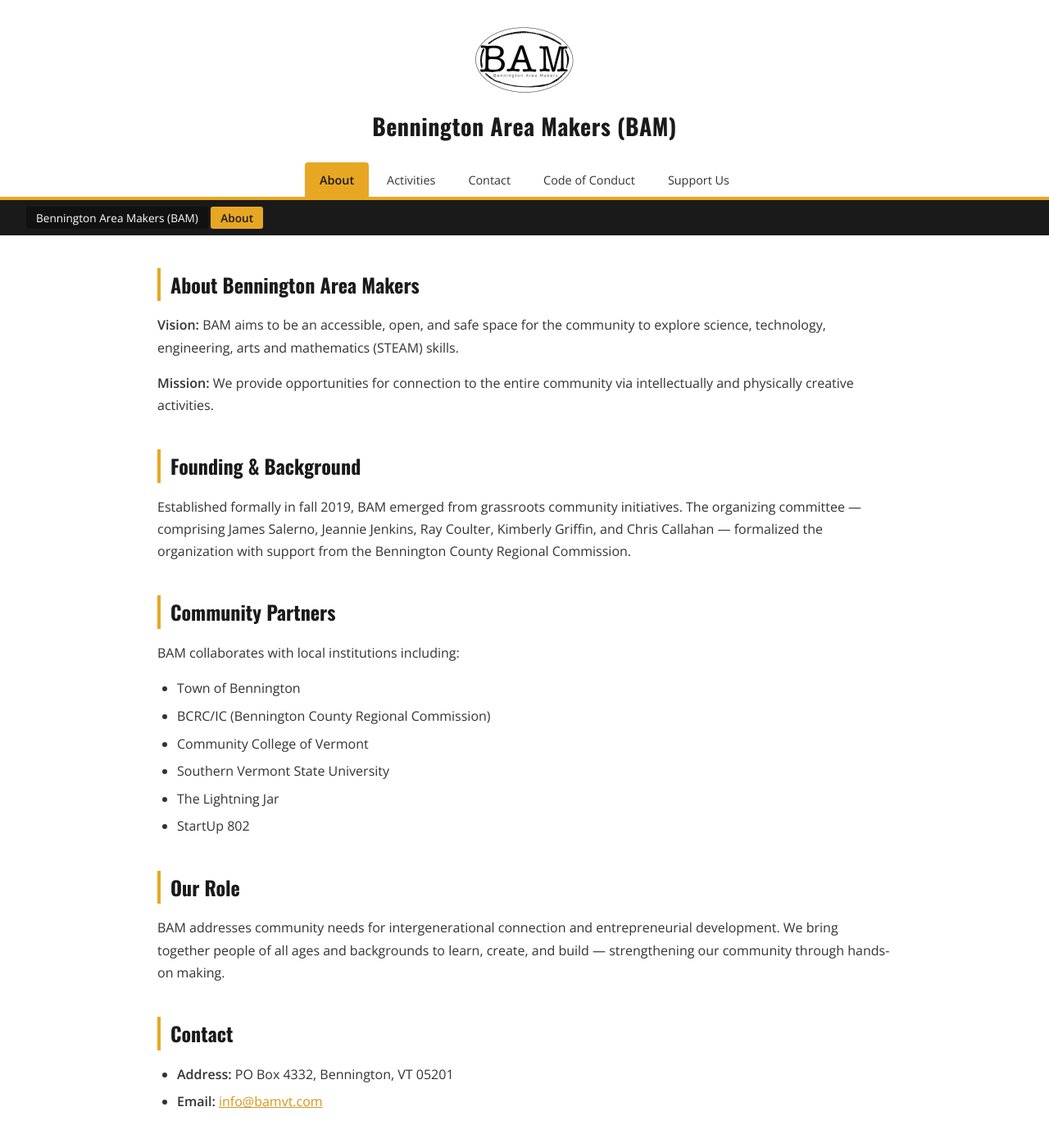
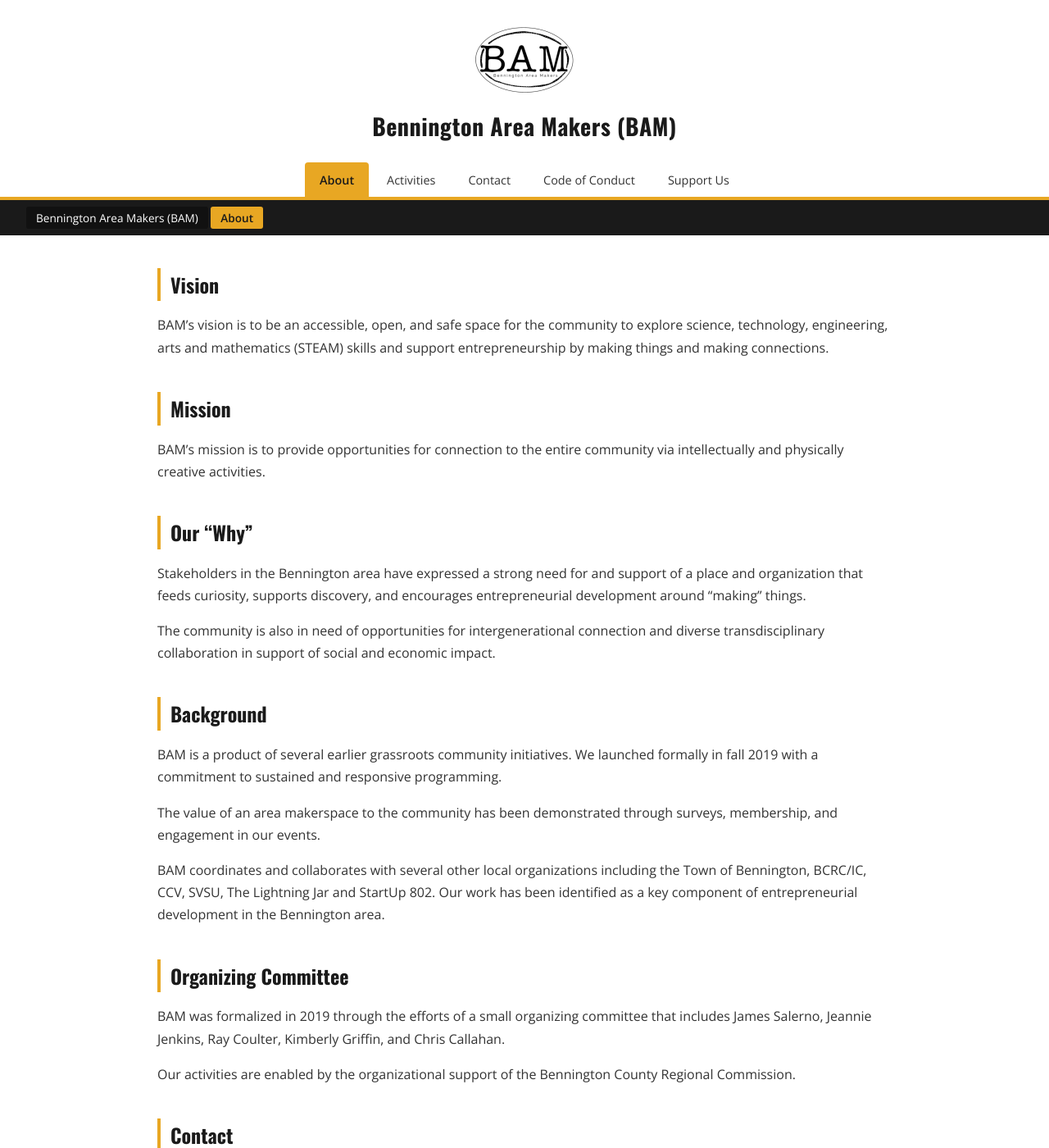
Before and after one commit to bennington-area-robotics/bamvt.com, a Jekyll site: the page built from about.md, in a window 1280 px wide and 1400 px high. Shown: the whole window at 82% size. Built offline with Jekyll 4.4.1, drawn with Linux system fonts in a browser that asks for light colours; some of the changed text lies outside the part shown.

Commit message:
updates about us

```diff
--- a/about.md
+++ b/about.md
@@ -3,32 +3,35 @@ layout: default
 title: About
 ---
 
-## About Bennington Area Makers
+## Vision
 
-**Vision:** BAM aims to be an accessible, open, and safe space for the community to explore science, technology, engineering, arts and mathematics (STEAM) skills.
+BAM's vision is to be an accessible, open, and safe space for the community to explore science, technology, engineering, arts and mathematics (STEAM) skills and support entrepreneurship by making things and making connections.
 
-**Mission:** We provide opportunities for connection to the entire community via intellectually and physically creative activities.
+## Mission
 
-## Founding & Background
+BAM's mission is to provide opportunities for connection to the entire community via intellectually and physically creative activities.
 
-Established formally in fall 2019, BAM emerged from grassroots community initiatives. The organizing committee — comprising James Salerno, Jeannie Jenkins, Ray Coulter, Kimberly Griffin, and Chris Callahan — formalized the organization with support from the Bennington County Regional Commission.
+## Our "Why"
 
-## Community Partners
+Stakeholders in the Bennington area have expressed a strong need for and support of a place and organization that feeds curiosity, supports discovery, and encourages entrepreneurial development around "making" things.
 
-BAM collaborates with local institutions including:
+The community is also in need of opportunities for intergenerational connection and diverse transdisciplinary collaboration in support of social and economic impact.
 
-- Town of Bennington
-- BCRC/IC (Bennington County Regional Commission)
-- Community College of Vermont
-- Southern Vermont State University
-- The Lightning Jar
-- StartUp 802
+## Background
 
-## Our Role
+BAM is a product of several earlier grassroots community initiatives. We launched formally in fall 2019 with a commitment to sustained and responsive programming.
 
-BAM addresses community needs for intergenerational connection and entrepreneurial development. We bring together people of all ages and backgrounds to learn, create, and build — strengthening our community through hands-on making.
+The value of an area makerspace to the community has been demonstrated through surveys, membership, and engagement in our events.
+
+BAM coordinates and collaborates with several other local organizations including the Town of Bennington, BCRC/IC, CCV, SVSU, The Lightning Jar and StartUp 802. Our work has been identified as a key component of entrepreneurial development in the Bennington area.
+
+## Organizing Committee
+
+BAM was formalized in 2019 through the efforts of a small organizing committee that includes James Salerno, Jeannie Jenkins, Ray Coulter, Kimberly Griffin, and Chris Callahan.
+
+Our activities are enabled by the organizational support of the Bennington County Regional Commission.
 
 ## Contact
 
-- **Address:** PO Box 4332, Bennington, VT 05201
-- **Email:** [info@bamvt.com](mailto:info@bamvt.com)
+- **Address:** Bennington Area Makers, PO Box 4332, Bennington, VT 05201
+- **Email:** [info@BAMVT.com](mailto:info@BAMVT.com)
```
Also changed, not shown: assets/images/bam-logo-photo-square.png (added), assets/images/bam-logo-square-white.png (added).
